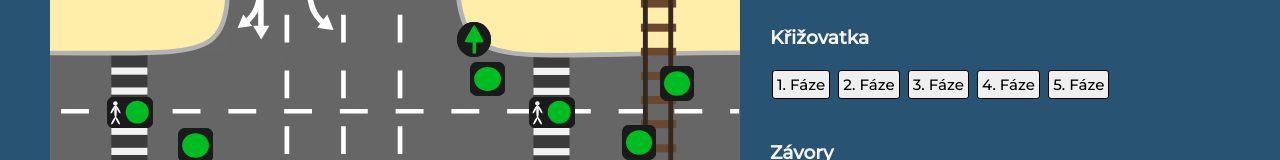
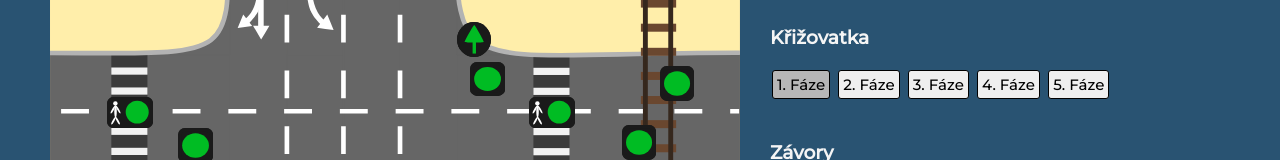
Before and after one commit to Desjula/krizovatka, a plain HTML site: page index.html in a window 1280 px wide. In both pictures the pointer is over the button "1. Fáze". Shown: the part 244-404 px from the top of the page. Drawn offline with Linux system fonts and the light colour scheme; a script that the page names is missing.

Commit message:
tlacitka css

```diff
--- a/style.css
+++ b/style.css
@@ -154,6 +154,10 @@ h3 {
     border-radius: 3px;
 }
 
+.ovladani-button:hover:not(.start-stop) {
+    background-color: rgb(183, 183, 183);
+}
+
 .start-stop {
     font-size: 18px;
     font-weight: 600;
```
